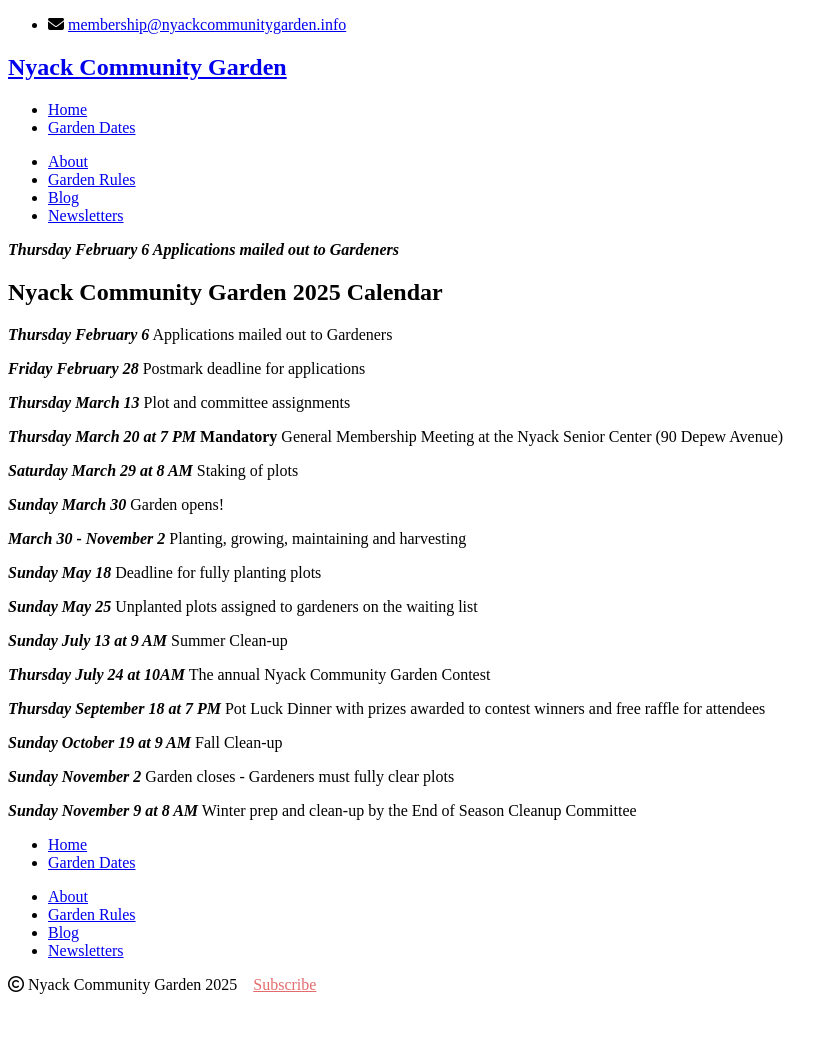
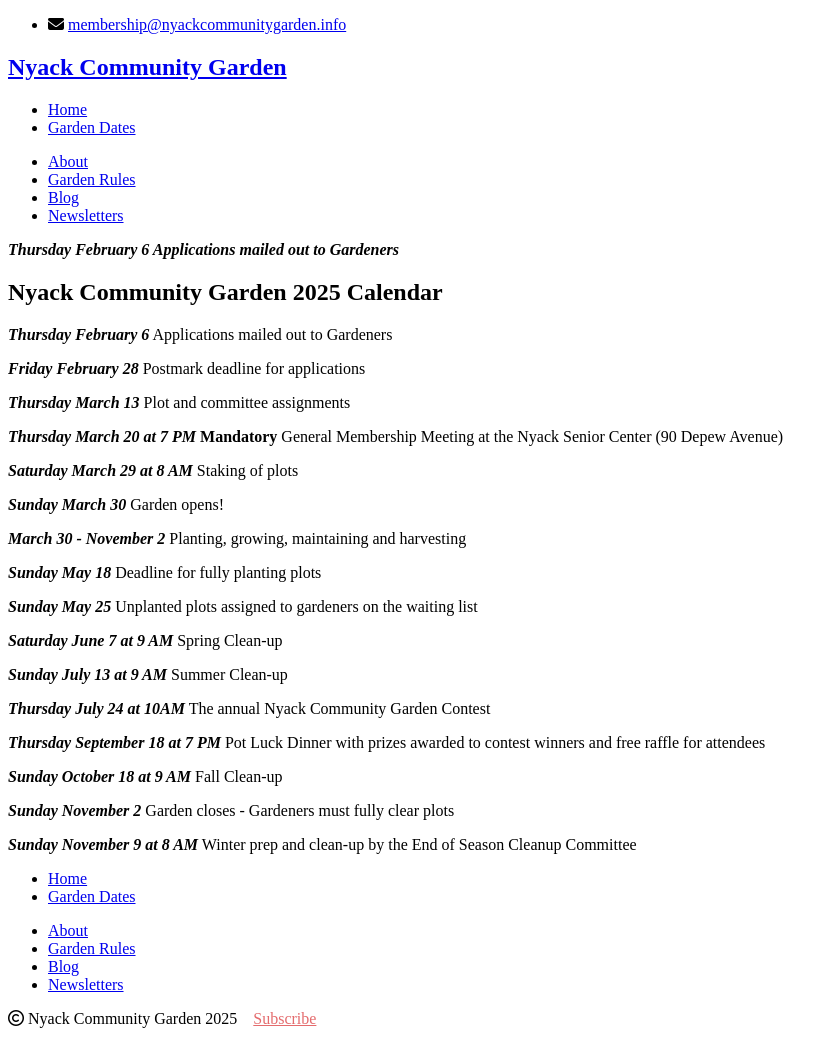
Before and after one commit to bosborne/nyackcommunitygarden, a Jekyll site: the page built from garden-dates/index.md, in a window 1280 px wide. Shown: the whole page, without its empty margins (0-839 px from the left). Built offline with Jekyll 4.4.1, drawn with Linux system fonts in a browser that asks for light colours; nearby versions of some CDN libraries; library files that are not in the unit come from our copies; before the commit the page ends 1010 px from its top, so only the background shows below that.

Commit message:
Update garden dates

```diff
--- a/garden-dates/index.md
+++ b/garden-dates/index.md
@@ -25,13 +25,15 @@
 
 ***Sunday May 25*** Unplanted plots assigned to gardeners on the waiting list
 
+***Saturday June 7 at 9 AM*** Spring Clean-up
+
 ***Sunday July 13 at 9 AM*** Summer Clean-up
 
 ***Thursday July 24 at 10AM*** The annual Nyack Community Garden Contest
 
 ***Thursday September 18 at 7 PM*** Pot Luck Dinner with prizes awarded to contest winners and free raffle for attendees
 
-***Sunday October 19 at 9 AM*** Fall Clean-up
+***Sunday October 18 at 9 AM*** Fall Clean-up
 
 ***Sunday November 2*** Garden closes - Gardeners must fully clear plots
 
```
